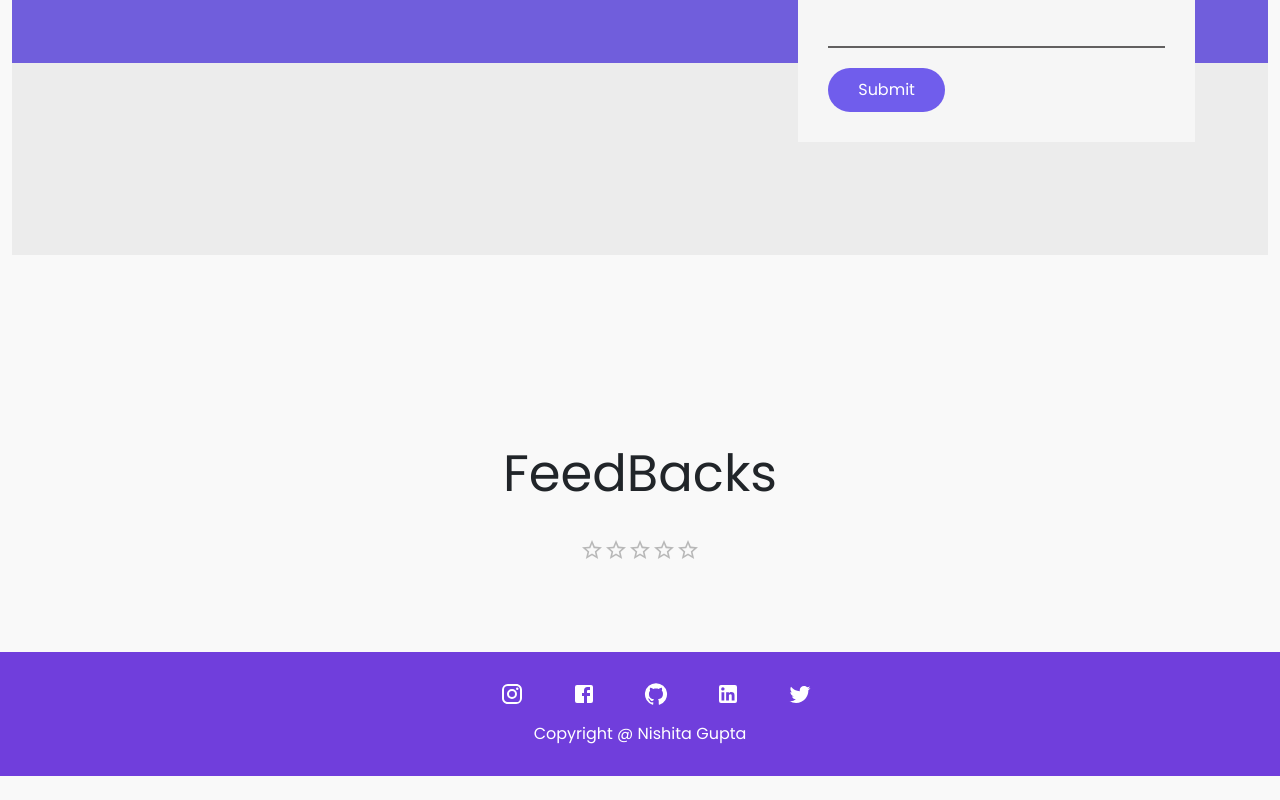
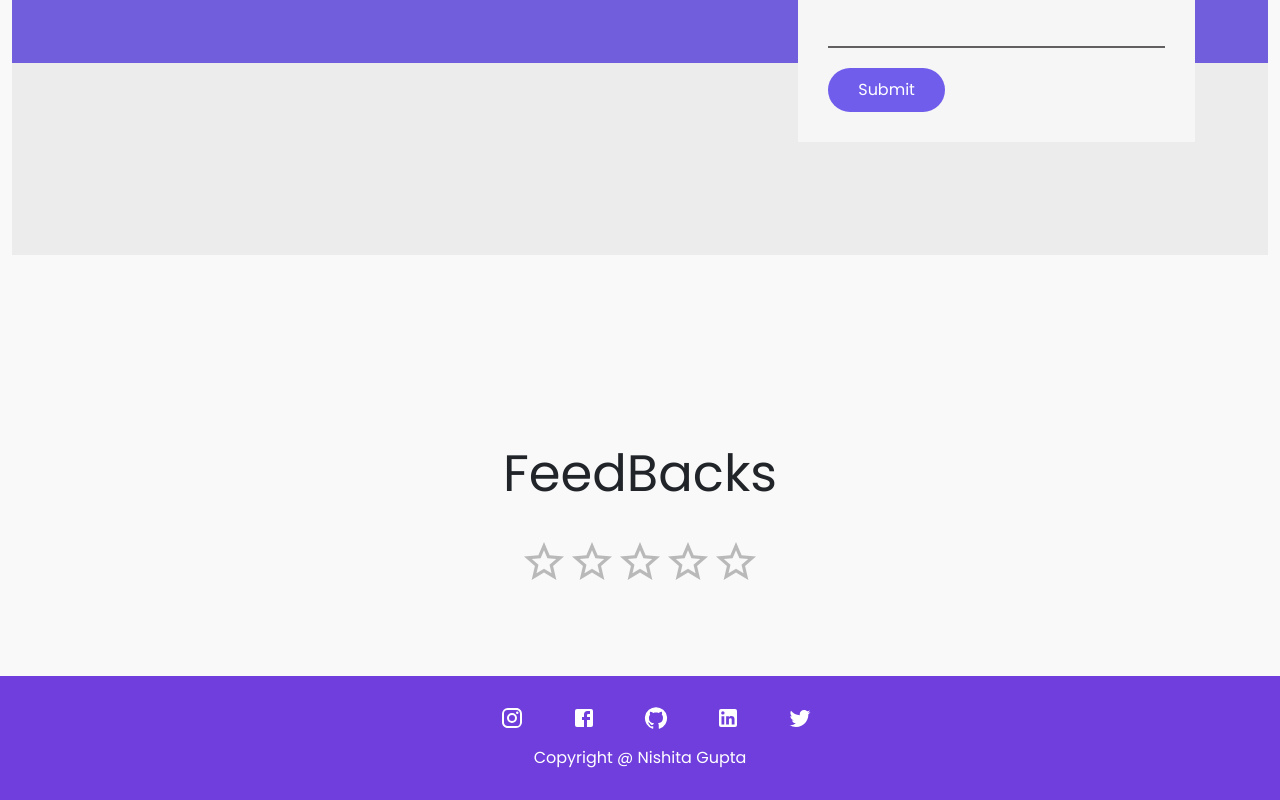
Before and after one commit to 1nishitagupta/MyPortfolio, a React (Vite) app: page / in a window 1280 px wide. Shown: the part 6550-7350 px from the top of the page. Before the commit the page ends 7326 px from the top, so only its background shows below. Built offline with nearby package versions, Linux system fonts and the light colour scheme.

Commit message:
Commited

```diff
--- a/src/Components/Feedback/index.jsx
+++ b/src/Components/Feedback/index.jsx
@@ -27,6 +27,7 @@ function FeedBack() {
             }}
           >
             <Rating
+            sx={{fontSize:'3rem'}}
               name="simple-controlled"
               value={value}
               onChange={(event, newValue) => {
--- a/src/index.css
+++ b/src/index.css
@@ -107,7 +107,3 @@ section{
     /* align-items: center ; */
     padding: 15px 30px;
 }
-
-.css-iljtu2-MuiRating-root{
-    font-size: 3rem !important;
-}
```
